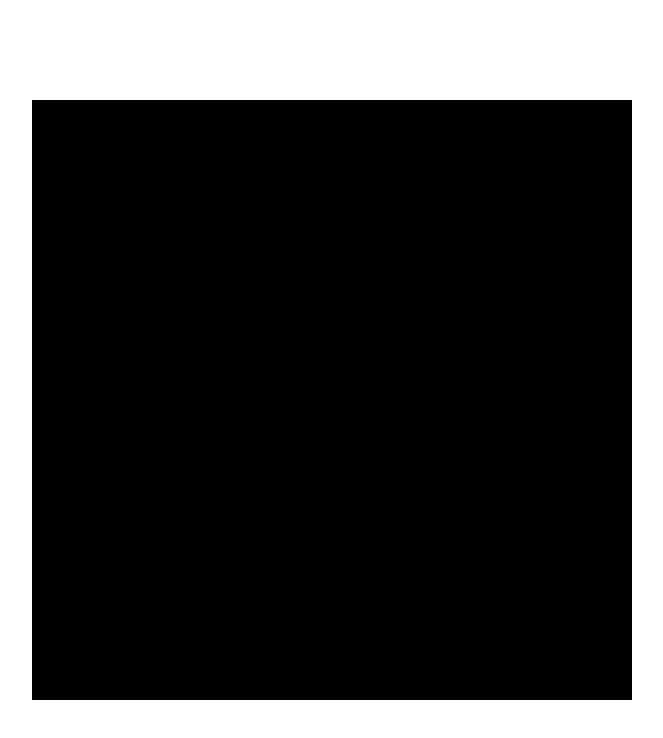
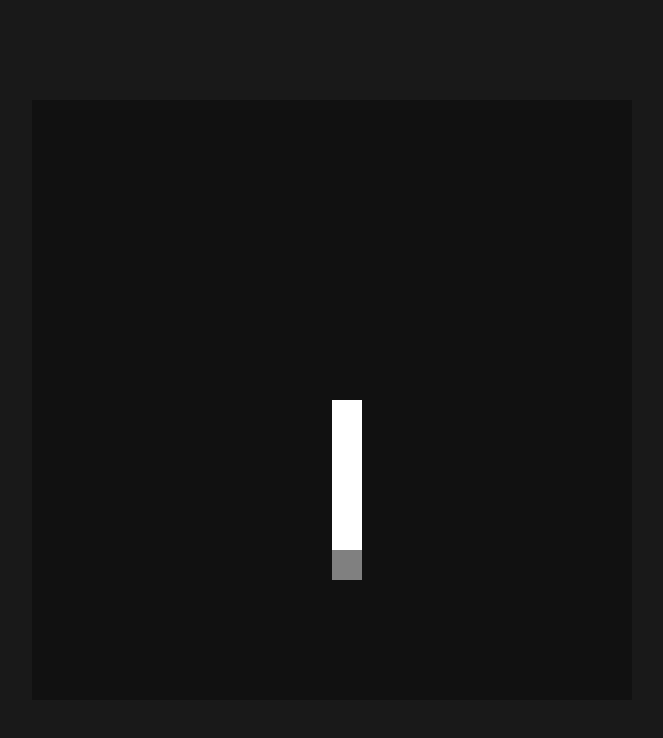
Before and after one commit to ermesonramosdev/snake, a plain HTML site: page index.html in a window 1280 px wide. Shown: the whole page, without its empty margins (308-971 px from the left). Drawn offline with Linux system fonts and the light colour scheme.

Commit message:
Adição da função drawSnake

```diff
--- a/js/index.js
+++ b/js/index.js
@@ -0,0 +1,25 @@
+const canvas = document.querySelector("canvas");
+const ctx = canvas.getContext("2d");
+const size = 30
+const snake = [
+    { x: 300, y: 300 },
+    { x: 300, y: 330 },
+    { x: 300, y: 360 },
+    { x: 300, y: 390 },
+    { x: 300, y: 420 },
+    { x: 300, y: 450 },
+
+]
+
+const drawSnake = () => {
+    snake.forEach((element, index) => {
+        if(index === snake.length - 1) {
+            ctx.fillStyle = "gray";
+        } else {
+            ctx.fillStyle = "white";
+        }
+        ctx.fillRect(element.x, element.y, size, size);
+    });
+}
+
+drawSnake();
--- a/style/style.css
+++ b/style/style.css
@@ -5,13 +5,14 @@
 }
 
 body {
-    height: 100vh;
-    width: 100vw;
+    min-height: 100vh;
     display: flex;
     align-items: center;
     justify-content: center;
+    background-color: #191919;
+    color: white;
 }
 
 canvas {
-    background-color: black;
+    background-color: #111;
 }
```
